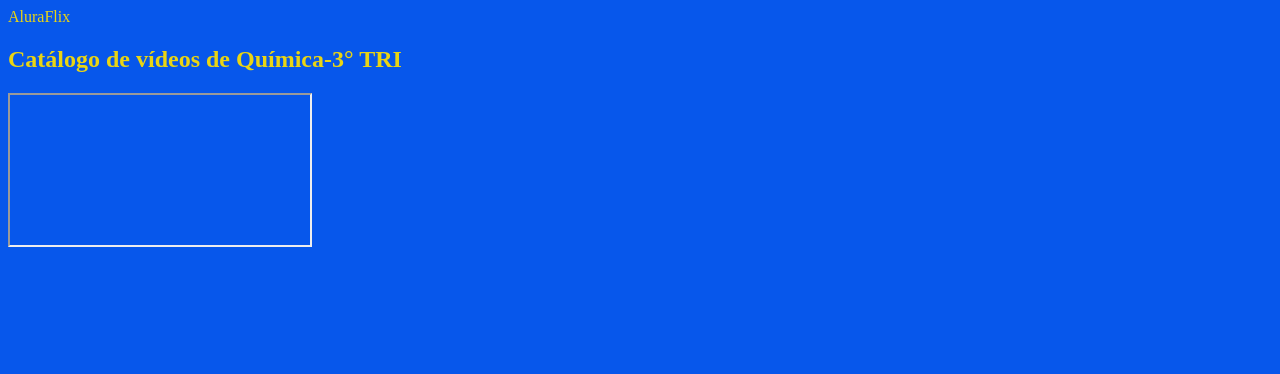
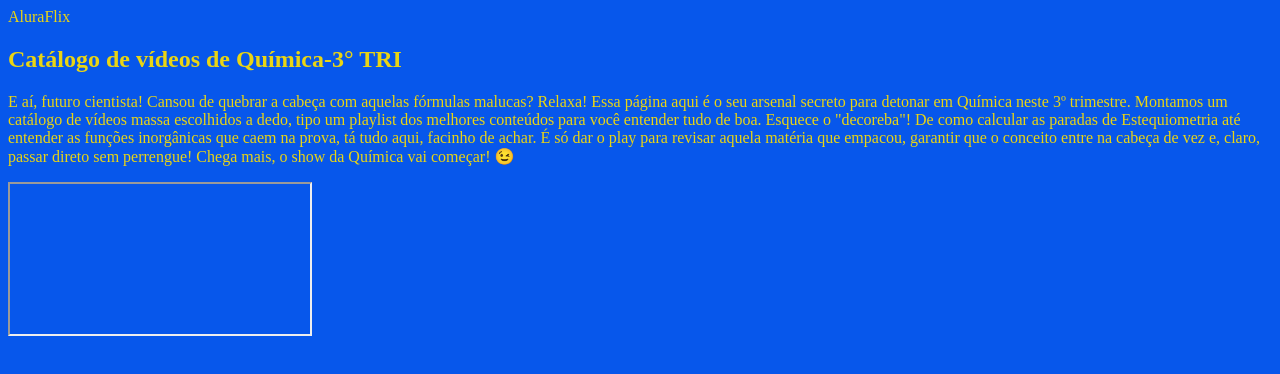
Before and after one commit to nathansimasalves-bot/nathan_29_1a_2025, a plain HTML site: page index.html in a window 1280 px wide. Drawn offline with Linux system fonts and the light colour scheme.

Commit message:
bnasscjbx j12

```diff
--- a/index.html
+++ b/index.html
@@ -8,6 +8,7 @@
 <section>
     <div>
 <h1>Catálogo de vídeos de Química-3° TRI</h1>
+<p>E aí, futuro cientista! Cansou de quebrar a cabeça com aquelas fórmulas malucas? Relaxa! Essa página aqui é o seu arsenal secreto para detonar em Química neste 3º trimestre. Montamos um catálogo de vídeos massa escolhidos a dedo, tipo um playlist dos melhores conteúdos para você entender tudo de boa. Esquece o "decoreba"! De como calcular as paradas de Estequiometria até entender as funções inorgânicas que caem na prova, tá tudo aqui, facinho de achar. É só dar o play para revisar aquela matéria que empacou, garantir que o conceito entre na cabeça de vez e, claro, passar direto sem perrengue! Chega mais, o show da Química vai começar! 😉</p>
 </div>
 <div>
 <iframe></iframe>
```
